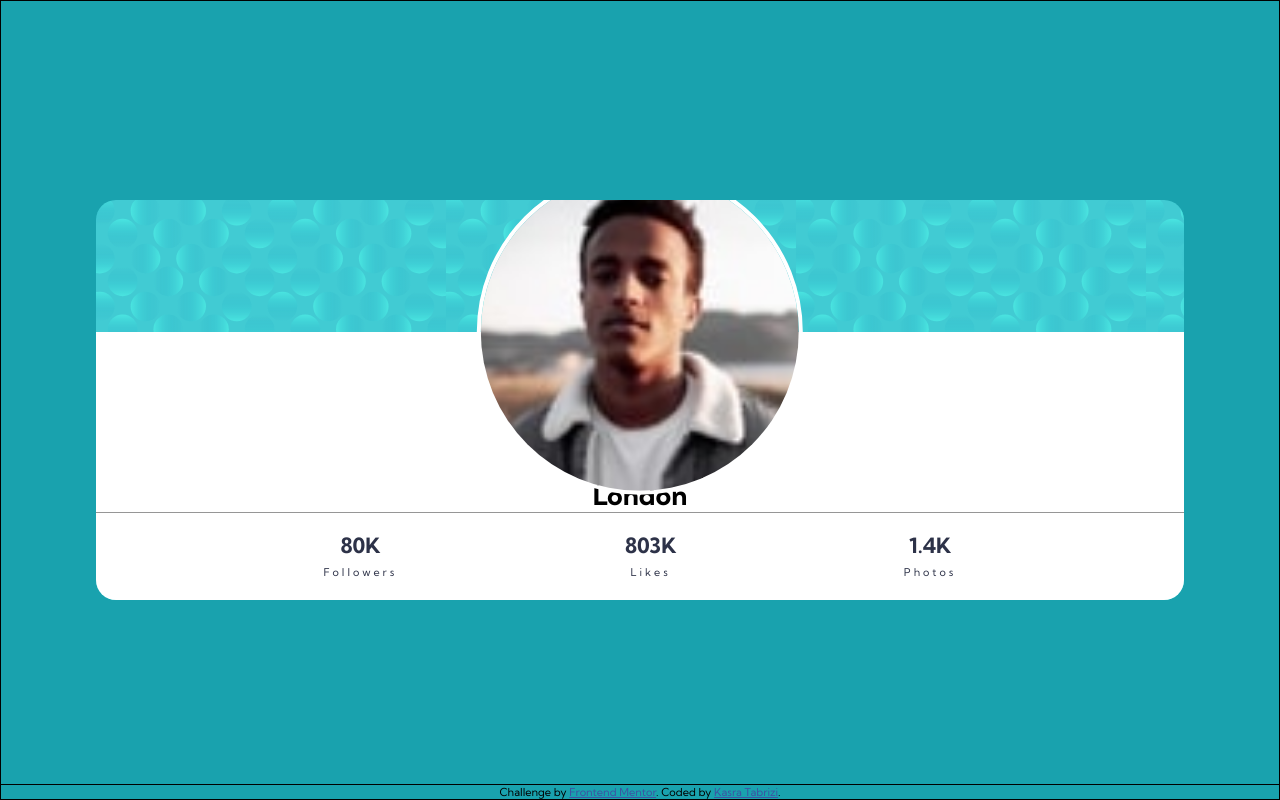
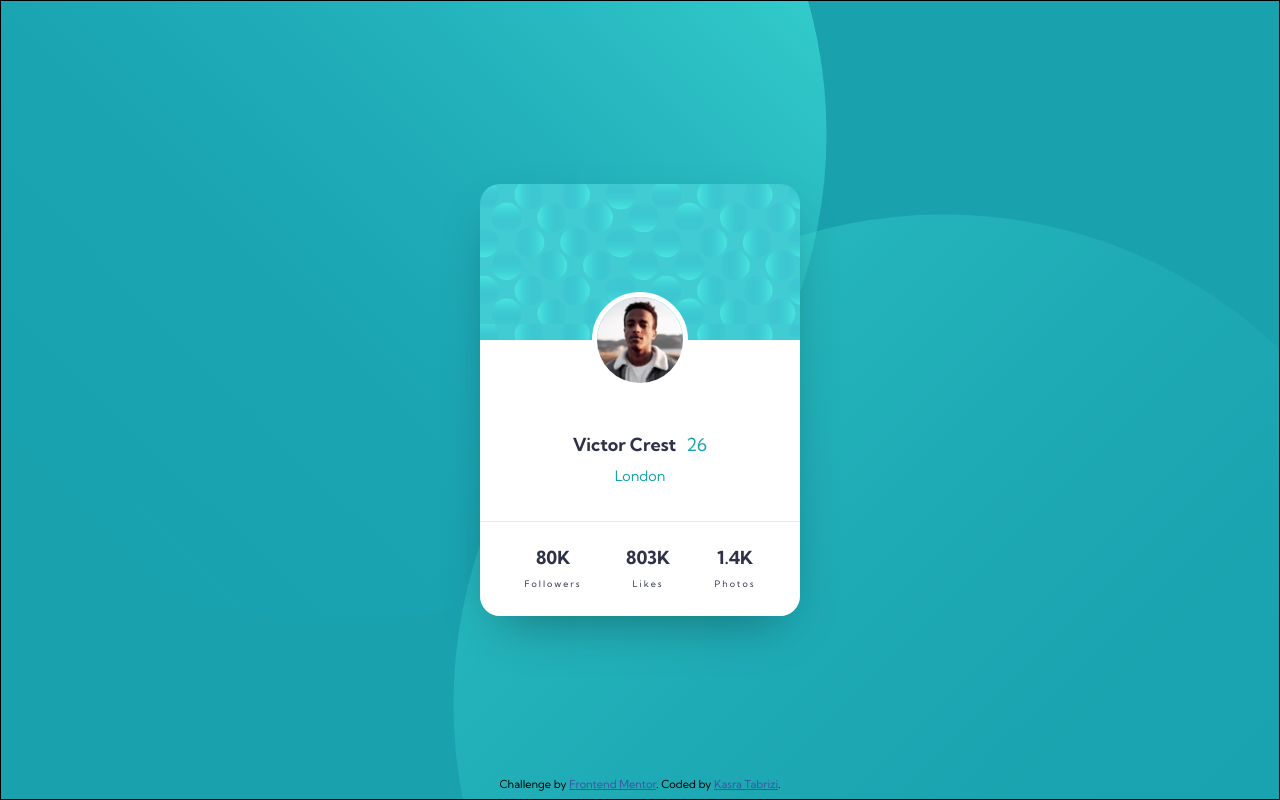
Before and after one commit to KasraTabrizi/profile-card-component, a plain HTML site: page index.html in a window 1280 px wide. Drawn offline with Linux system fonts and the light colour scheme.

Commit message:
finalize

```diff
--- a/style.css
+++ b/style.css
@@ -13,7 +13,7 @@
   --color-primary-dark-sat-blue: hsl(229, 23%, 23%);
   --color-primary-dark-gray-blue: hsl(227, 10%, 46%);
 
-  --color-neutral-dark-gray: hsl(0, 0%, 59%);
+  --color-neutral-dark-gray: hsla(0, 0%, 59%, 0.2);
 
   --color-secondary-link: hsl(228, 45%, 44%);
 
@@ -31,6 +31,10 @@ html {
 
 body {
   overflow: hidden;
+  background: url("images/bg-pattern-top.svg"),
+    url("images/bg-pattern-bottom.svg");
+  background-repeat: no-repeat, no-repeat;
+  background-position: 130% 380%, -30% -200%;
 }
 
 /* MAIN */
@@ -46,7 +50,7 @@ main {
 
 .container {
   width: 85vw;
-  height: 50vh;
+  height: 44vh;
   border-radius: 20px;
   overflow: hidden;
   background: url("images/bg-pattern-card.svg");
@@ -54,10 +58,11 @@ main {
   flex-direction: column;
   justify-content: flex-end;
   align-items: stretch;
+  box-shadow: 0 20px 50px -20px rgba(0, 0, 0, 0.4);
 }
 
 .main_profile_container {
-  height: 45%;
+  height: 42%;
   background-color: white;
   position: relative;
   display: flex;
@@ -67,21 +72,28 @@ main {
 }
 
 .name {
-  border: 1px solid black;
   color: var(--color-primary-dark-sat-blue);
-  font-size: 1.2rem;
-  font-size: var(--font-weight-700);
+  font-size: 1rem;
+  margin-bottom: 0.6em;
 }
 
 .age {
+  font-size: 1rem;
+  margin-left: 10px;
+  font-weight: var(--font-weight-400);
+  color: var(--color-primary-dark-cyan);
 }
 
 .location {
+  font-size: 0.8rem;
+  font-weight: var(--font-weight-400);
+  color: var(--color-primary-dark-cyan);
+  margin-bottom: 2.5em;
 }
 
 picture img {
   border-radius: 50%;
-  border: 4px solid rgb(255, 255, 255);
+  border: 5px solid rgb(255, 255, 255);
   position: absolute;
   top: 0;
   left: 50%;
@@ -105,21 +117,22 @@ picture img {
 .block h3 {
   color: var(--color-primary-dark-sat-blue);
   font-weight: var(--font-weight-700);
+  font-size: 1rem;
 }
 
 .block span {
-  font-size: 0.6rem;
+  font-size: 0.5rem;
   color: var(--color-primary-dark-sat-blue);
   font-weight: var(--font-weight-400);
-  letter-spacing: 3px;
+  letter-spacing: 2px;
 }
 
 /* FOOTER */
 footer {
-  border: 1px solid black;
   position: absolute;
   bottom: 0;
   width: 100%;
+  padding: 0.5rem 0;
 }
 
 .attribution {
@@ -130,3 +143,14 @@ footer {
 .attribution a {
   color: var(--color-secondary-link);
 }
+
+@media only screen and (min-width: 768px) {
+  .container {
+    width: 25vw;
+    height: 54vh;
+  }
+
+  body {
+    background-position: -50% 200%, 150% -120%;
+  }
+}
```
